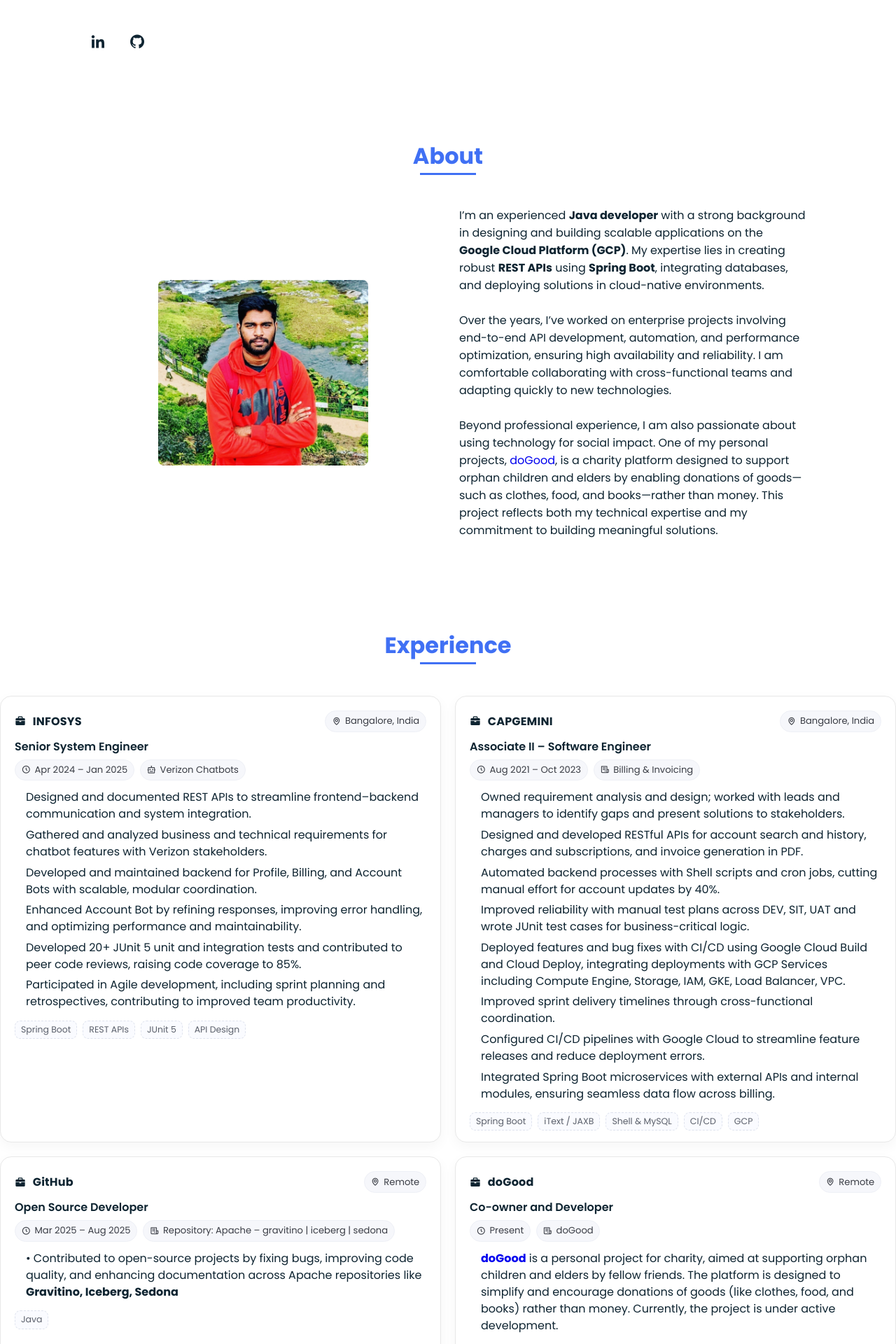
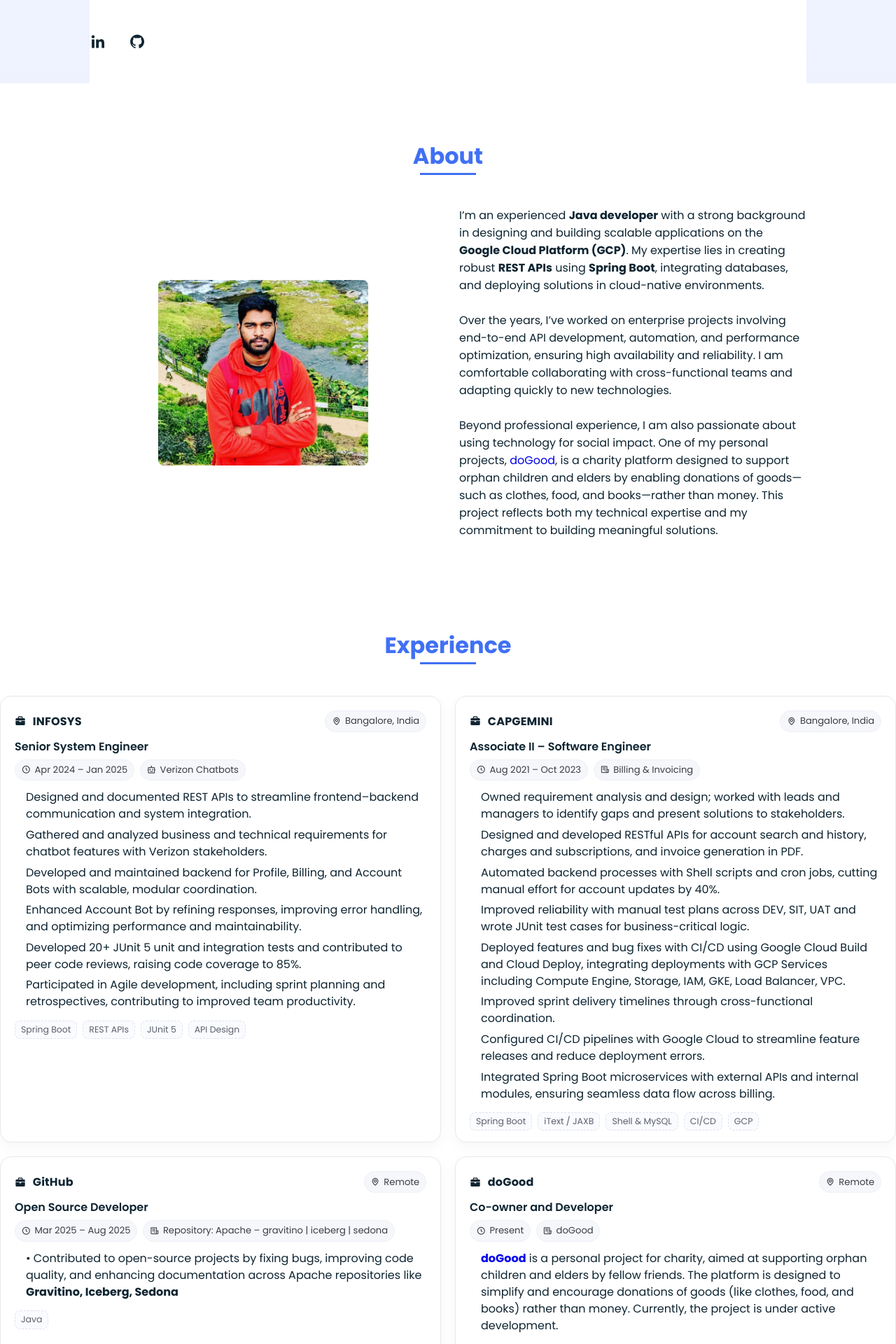
Before and after one commit to raveendra11/portfolio, a PHP site: page / in a window 1280 px wide. Shown: the part 681-2601 px from the top of the page at 70% size. Run offline with PHP 8.4, Linux system fonts and the light colour scheme.

Commit message:
Update styles.css

```diff
--- a/assets/css/styles.css
+++ b/assets/css/styles.css
@@ -5,6 +5,24 @@
   --header-height: 3rem;
   --font-semi: 600;
 }
+
+:root{
+  --bg-start:#f7f8fc; /* near-white */
+  --bg-end:#eef2ff;   /* soft indigo tint */
+  --text:#1f2937;     /* slate-800 */
+}
+body{
+  color:var(--text);
+  background:
+    radial-gradient(1200px 600px at 10% -10%, #ffffff80, transparent 60%),
+    linear-gradient(180deg, var(--bg-start), var(--bg-end));
+  background-attachment: fixed;
+}
+section, .exp-card, .cert-card{
+  background: #ffffff;
+  backdrop-filter: saturate(120%) blur(0px);
+}
+
 
 /*===== Colores =====*/
 :root{
```
